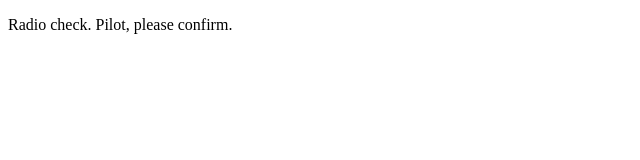
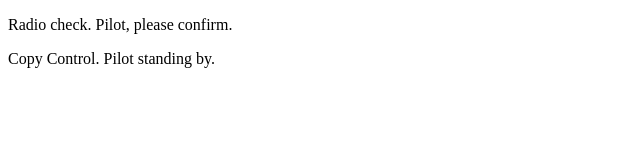
Before and after one commit to strickte/communication-log, a plain HTML site: page index.html in a window 1280 px wide. Shown: the whole page, without its empty margins (0-640 px from the left). Drawn offline with Linux system fonts and the light colour scheme.

Commit message:
first pilot message sent

```diff
--- a/index.html
+++ b/index.html
@@ -2,5 +2,6 @@
 <html>
   <body>
     <p>Radio check. Pilot, please confirm.</p>
+    <p>Copy Control.  Pilot standing by.</p>
   </body>
 </html>
```
